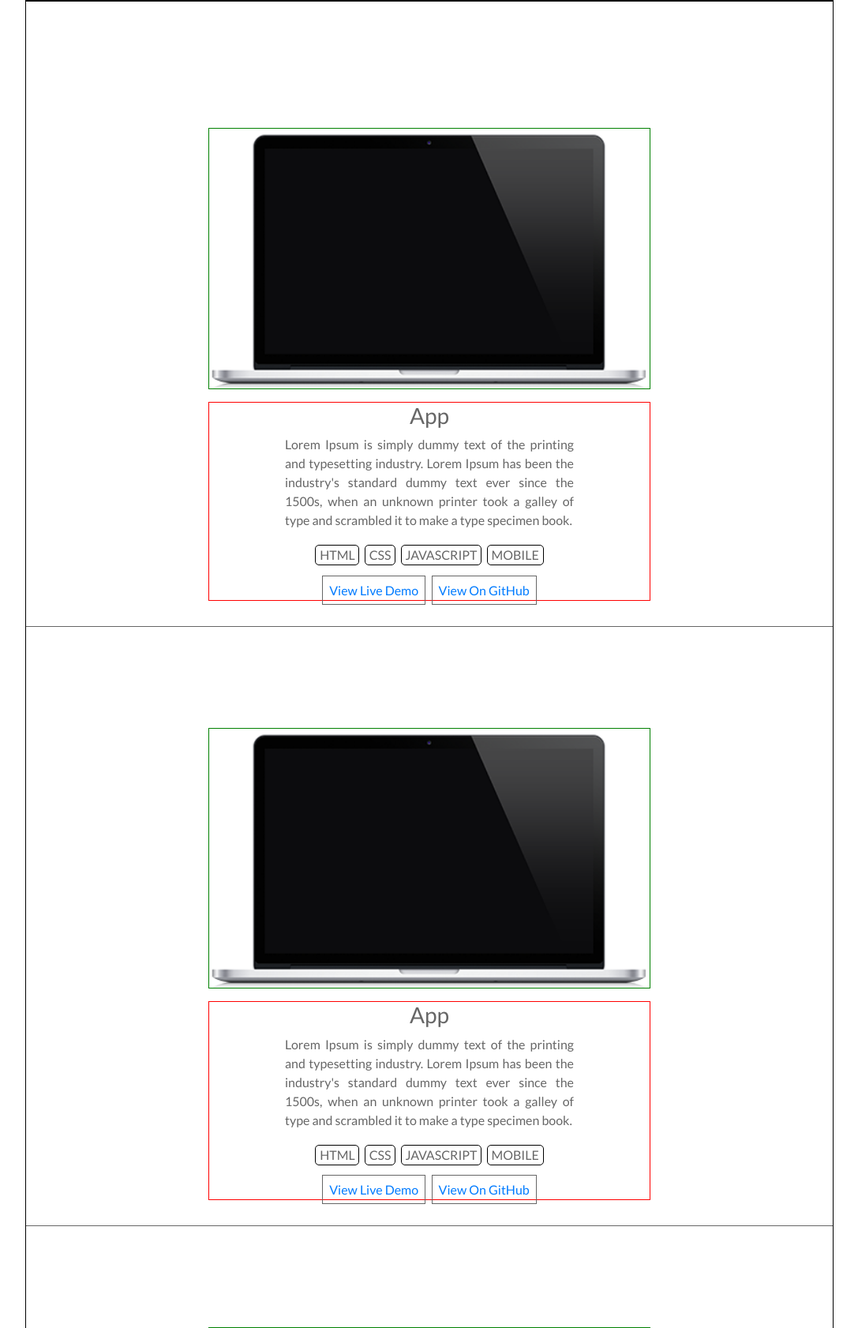
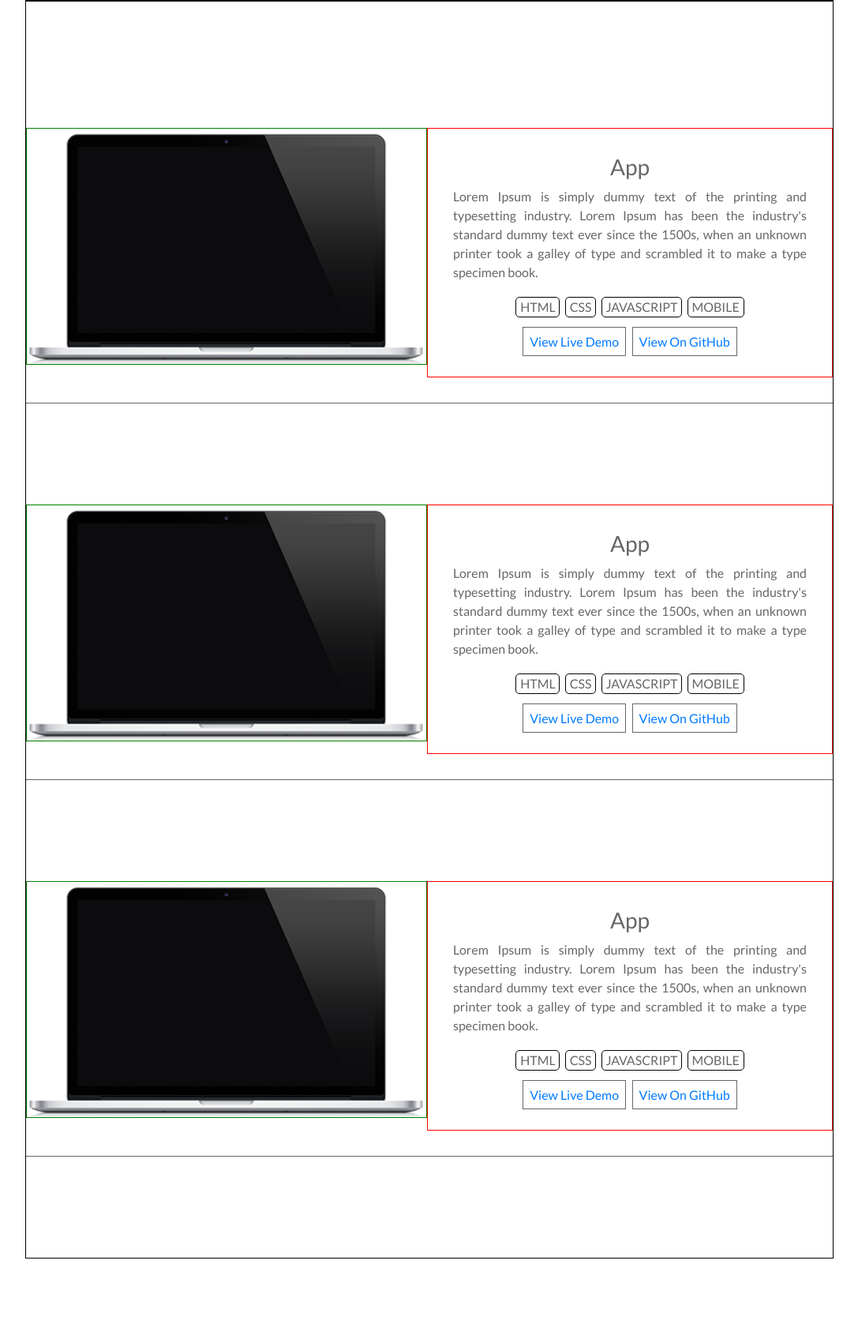
Before and after one commit to JuanInAMillion/juaninamillion.github.io, a PHP site: page / in a window 1280 px wide. Shown: the part 2421-4103 px from the top of the page at 79% size, without its empty margins (96-1183 px from the left). Run offline with PHP 8.4, Linux system fonts and the light colour scheme.

Commit message:
tweeked the flex-wrap on .project-container

```diff
--- a/resources/css/responsive.css
+++ b/resources/css/responsive.css
@@ -25,6 +25,7 @@
     text-align: center;
     width: 32rem;
   }
+
   #portfolio-container {
     padding-top: 5rem;
   }
@@ -112,6 +113,10 @@
   #portfolio-container {
     padding-top: 5rem;
   }
+
+  .project-container {
+    flex-wrap: wrap;
+  }
 }
 
 /* mobile display */
@@ -175,6 +180,10 @@
     padding-top: 5rem;
   }
 
+  .project-container {
+    flex-wrap: wrap;
+  }
+
   .project-summary {
     padding: 0;
   }
--- a/resources/css/style.css
+++ b/resources/css/style.css
@@ -186,7 +186,6 @@ nav {
   padding-bottom: 2rem;
   display: flex;
   justify-content: space-around;
-  flex-wrap: wrap;
 }
 
 .project-image {
@@ -207,7 +206,7 @@ nav {
   flex-direction: column;
   justify-content: center;
   align-items: center;
-  padding: 0 6rem;
+  padding: 0 2rem;
   text-align: justify;
   width: 35rem;
 }
```
